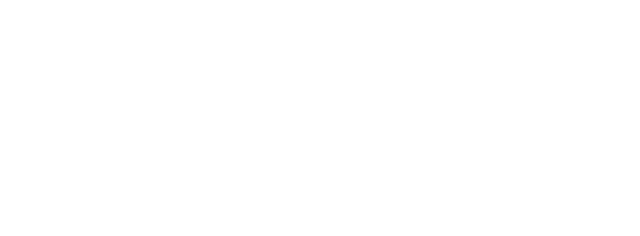
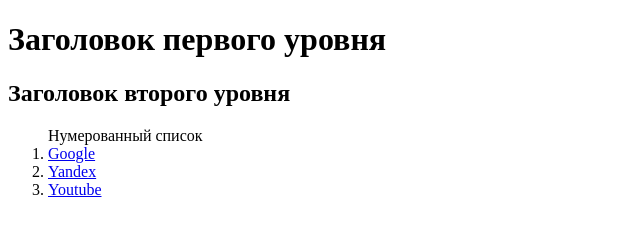
Before and after one commit to vachagunn/task-html, a website: page src/index.html in a window 1280 px wide. Shown: the whole page, without its empty margins (0-640 px from the left). Drawn offline with Linux system fonts and the light colour scheme.

Commit message:
Задание по HTML

```diff
--- a/src/index.html
+++ b/src/index.html
@@ -3,5 +3,14 @@
     <head>
         <title>HTML</title>
     </head>
-    <body></body>
+    <body>
+        <h1>Заголовок первого уровня</h1>
+        <h2>Заголовок второго уровня</h2>
+        <ol>
+            Нумерованный список
+            <li><a href="https://www.google.com">Google</a></li>
+            <li><a href="https://yandex.ru">Yandex</a></li>
+            <li><a href="https://www.youtube.com">Youtube</a></li>
+        </ol>
+    </body>
 </html>
```
Also changed, not shown: 1 other file.
